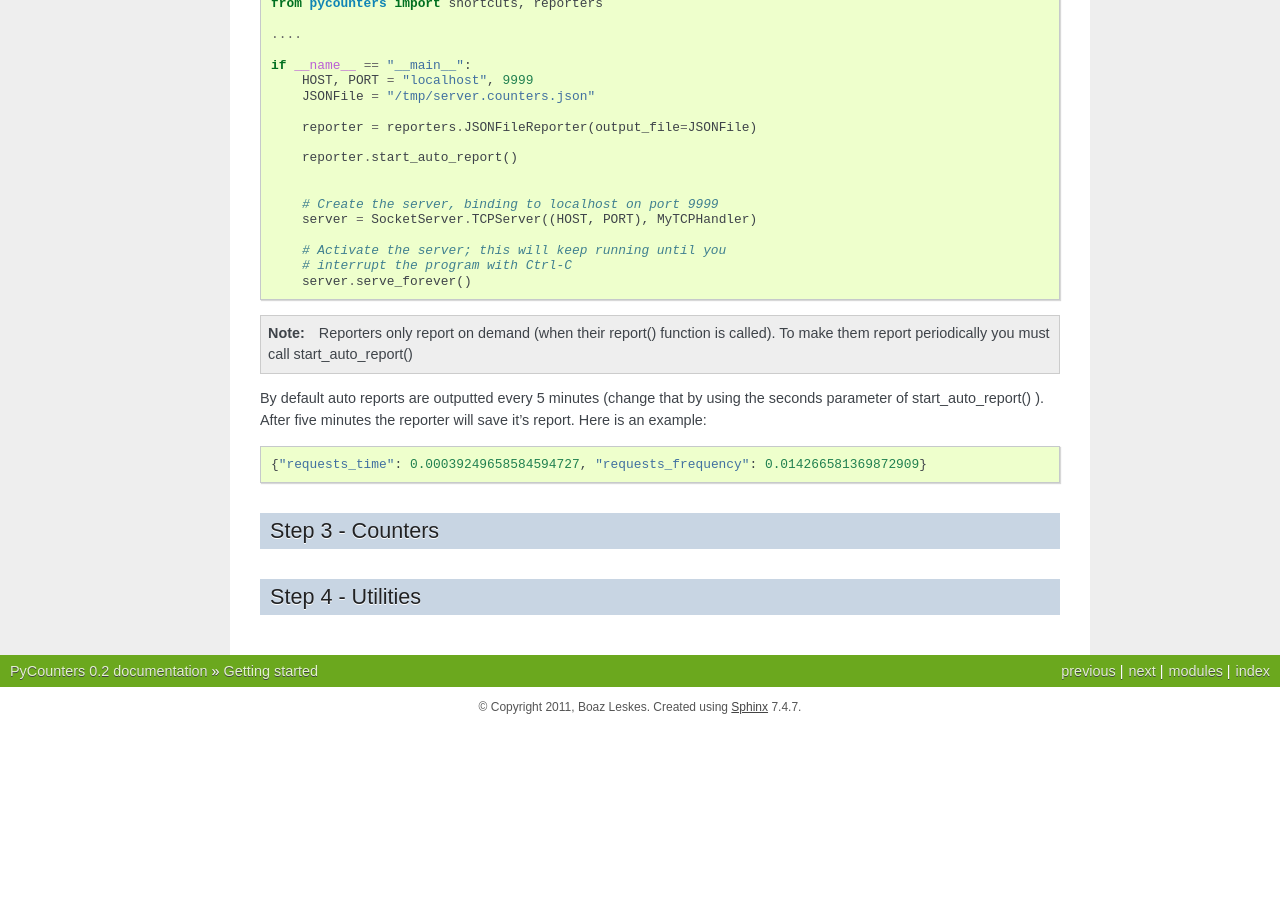
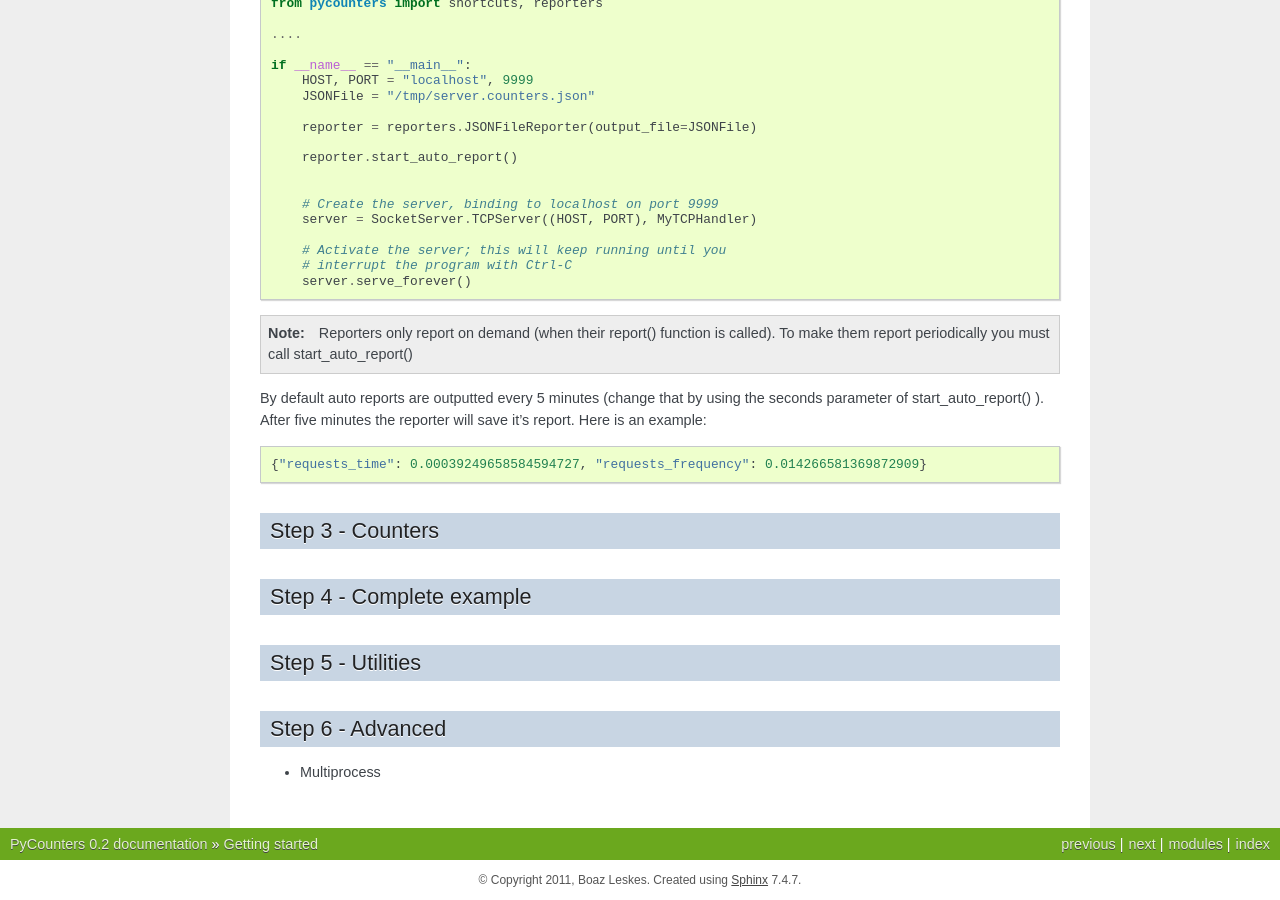
Before and after one commit to prismskylabs/pycounters, a Sphinx documentation site: the page built from docs/source/getting_started.rst, in a window 1280 px wide and 900 px high, scrolled down 1783 px. Built offline with Sphinx 7.4.7, drawn with Linux system fonts in a browser that asks for light colours; pages that are not in the unit, such as notebooks, are missing from menus; before the commit the page ends 2510 px from its top, so only the background shows below that; some of the changed text lies outside the part shown.

Commit message:
Minor extra

```diff
--- a/docs/source/getting_started.rst
+++ b/docs/source/getting_started.rst
@@ -135,6 +135,18 @@ the reporter will save it's report. Here is an example: ::
 Step 3 - Counters
 ------------------------
 
+
+-------------------------
+Step 4 - Complete example
+-------------------------
+
+
 ------------------------
-Step 4 - Utilities
+Step 5 - Utilities
 ------------------------
+
+------------------------
+Step 6 - Advanced
+------------------------
+
+- Multiprocess
```
